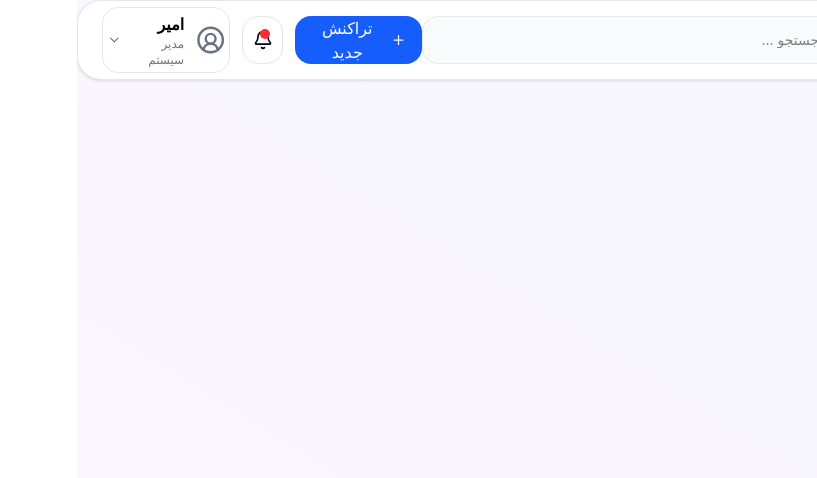
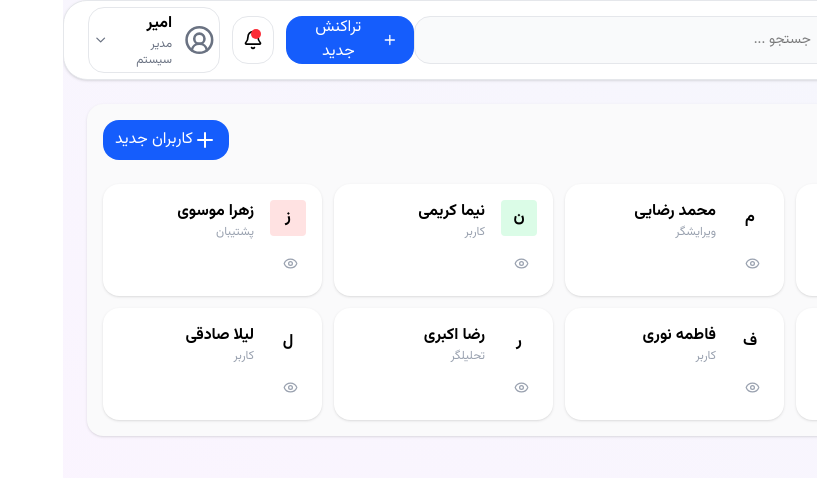
Before and after one commit to AmirInCode/Admin-Panel-React, a React (Vite) app: page /users in a window 1280 px wide. Shown: the top 478 px of the page, without its empty margins (463-1280 px from the left). Built offline with nearby package versions, Linux system fonts and the light colour scheme.

Commit message:
creat userpage and transactionspage

```diff
--- a/src/main.jsx
+++ b/src/main.jsx
@@ -3,6 +3,9 @@ import { createRoot } from 'react-dom/client'
 import './styles/index.css'
 import App from './App.jsx'
 import { BrowserRouter } from 'react-router-dom'
+import "@fontsource/vazirmatn/400.css";
+import "@fontsource/vazirmatn/500.css";
+import "@fontsource/vazirmatn/700.css";
 
 createRoot(document.getElementById('root')).render(
   <BrowserRouter>
--- a/src/pages/Dashboard/components/RevenueChart.jsx
+++ /dev/null
@@ -1,62 +0,0 @@
-import {
-  ResponsiveContainer,
-  AreaChart,
-  Area,
-  XAxis,
-  Tooltip,
-} from "recharts";
-
-const data = [
-  { name: "فروردین", revenue: 120 },
-  { name: "اردیبهشت", revenue: 180 },
-  { name: "خرداد", revenue: 150 },
-  { name: "تیر", revenue: 250 },
-  { name: "مرداد", revenue: 220 },
-  { name: "شهریور", revenue: 320 },
-];
-
-const RevenueChart = () => {
-  return (
-    <div className="col-span-12 rounded-3xl border border-gray-200 bg-white p-6 shadow-sm xl:col-span-8">
-      <div className="mb-6 flex items-center justify-between">
-        <div>
-          <h2 className="text-lg font-bold">درآمد ماهانه</h2>
-          <p className="text-sm text-gray-500">
-            عملکرد ۶ ماه اخیر
-          </p>
-        </div>
-      </div>
-
-      <div className="h-80">
-        <ResponsiveContainer width="100%" height="100%">
-          <AreaChart data={data}>
-            <defs>
-              <linearGradient id="colorRevenue" x1="0" y1="0" x2="0" y2="1">
-                <stop offset="0%" stopColor="#2563eb" stopOpacity={0.4} />
-                <stop offset="100%" stopColor="#2563eb" stopOpacity={0} />
-              </linearGradient>
-            </defs>
-
-            <XAxis
-              dataKey="name"
-              axisLine={false}
-              tickLine={false}
-            />
-
-            <Tooltip />
-
-            <Area
-              type="monotone"
-              dataKey="revenue"
-              stroke="#2563eb"
-              strokeWidth={3}
-              fill="url(#colorRevenue)"
-            />
-          </AreaChart>
-        </ResponsiveContainer>
-      </div>
-    </div>
-  );
-};
-
-export default RevenueChart;
--- a/src/pages/Dashboard/index.jsx
+++ b/src/pages/Dashboard/index.jsx
@@ -1,4 +1,5 @@
-import RecentTransactions from "./components/RecentTransactions/RecentTransactions";
+
+import RecentTransactions from "../../components/RecentTransactions/RecentTransactions";
 import StatsCards from "./components/StatsCards";
 import statsData from "./statsData";
 
--- a/src/pages/Transactions/index.jsx
+++ b/src/pages/Transactions/index.jsx
@@ -1,7 +1,11 @@
+import RecentTransactions from "../../components/RecentTransactions/RecentTransactions";
+
 const Transactions = () => {
     return (
-        <div>transaction</div>
-     );
+        <div className="grid w-full grid-cols-12 gap-6">
+            <RecentTransactions />
+        </div>
+    );
 }
 
 export default Transactions;
--- /dev/null
+++ b/src/pages/Users/carduserData.js
@@ -0,0 +1,52 @@
+
+export const carduserdata = [
+    {
+        id: 1,
+        name: "سارا احمدی",
+        job: "مدیر",
+        color: "blue",
+    },
+    {
+        id: 2,
+        name: "محمد رضایی",
+        job: "ویرایشگر",
+        color: "purple",
+    },
+    {
+        id: 3,
+        name: "نیما کریمی",
+        job: "کاربر",
+        color: "green",
+    },
+    {
+        id: 4,
+        name: "زهرا موسوی",
+        job: "پشتیبان",
+        color: "red",
+    },
+    {
+        id: 5,
+        name: "امیر حسینی",
+        job: "مدیر",
+        color: "yellow",
+    },
+    {
+        id: 6,
+        name: "فاطمه نوری",
+        job: "کاربر",
+        color: "sky",
+    },
+    {
+        id: 7,
+        name: "رضا اکبری",
+        job: "تحلیلگر",
+        color: "blue",
+    },
+    {
+        id: 8,
+        name: "لیلا صادقی",
+        job: "کاربر",
+        color: "purple",
+    },
+];
+export default carduserdata;
--- /dev/null
+++ b/src/pages/Users/components/CardUser.jsx
@@ -0,0 +1,28 @@
+import { Eye } from "lucide-react";
+
+const CardUser = ({ item }) => {
+    return (
+        <div className="bg-white shadow rounded-2xl p-4">
+            <div className="flex gap-4">
+                <span
+                    className={`bg-${item.color}-100 text-${item.color}-500 p-2 rounded w-9 h-9 flex justify-center items-center font-bold`}>
+                    {item.name[0]}
+                </span>
+                <div>
+                    <h2 className="font-bold">{item.name}</h2>
+                    <p className="text-xs text-gray-400">{item.job}</p>
+                </div>
+            </div>
+
+            <div className="mt-2">
+                <button className="cursor-pointer w-full text-gray-400 transition-all hover:scale-110 duration-300 hover:bg-blue-100 hover:text-blue-500 rounded-lg p-2">
+
+                    <Eye size={15} />
+                </button>
+            </div>
+
+        </div>
+    );
+}
+
+export default CardUser;
--- a/src/pages/Users/index.jsx
+++ b/src/pages/Users/index.jsx
@@ -1,7 +1,40 @@
+import { Plus } from "lucide-react";
+import CardUser from "./components/CardUser";
+import carduserdata from "./carduserData";
+
 const Users = () => {
     return (
-        <div>users</div>
-     );
+        <section className="bg-[#FAFAFB] rounded-2xl shadow p-4">
+            <div className="flex justify-between items-center">
+                <div>
+                    <h2 className="font-bold">لیست کاربران</h2>
+                    <p className="text-xs text-gray-400 font-bold">8 کاربر نمونه</p>
+                </div>
+                <button className="flex bg-blue-600 text-white rounded-2xl px-3 py-2 transition-all
+    duration-300
+    ease-out
+    hover:scale-105
+    hover:bg-blue-500
+    hover:shadow-[0_0_25px_rgba(59,130,246,0.45)]">
+                    <Plus />
+                    <span>
+                        کاربران جدید
+                    </span>
+                </button>
+            </div>
+
+            <div className="mt-6 grid grid-cols-1 gap-3 sm:grid-cols-2 lg:grid-cols-3 xl:grid-cols-4">
+                {
+                    carduserdata.map((item)=>(
+                        <CardUser item={item}/>
+                    ))
+                }
+
+
+
+            </div>
+        </section>
+    );
 }
 
 export default Users;
--- a/src/styles/index.css
+++ b/src/styles/index.css
@@ -1 +1,5 @@
 @import "tailwindcss";
+
+body {
+  font-family: "Vazirmatn", sans-serif;
+}
```
Also changed, not shown: src/components/RecentTransactions/RecentTransactions.jsx (renamed from src/pages/Dashboard/components/RecentTransactions/RecentTransactions.jsx), src/components/RecentTransactions/TransactionRow.jsx (renamed from src/pages/Dashboard/components/RecentTransactions/TransactionRow.jsx), src/components/RecentTransactions/transactionsData.js (renamed from src/pages/Dashboard/components/RecentTransactions/transactionsData.js).
